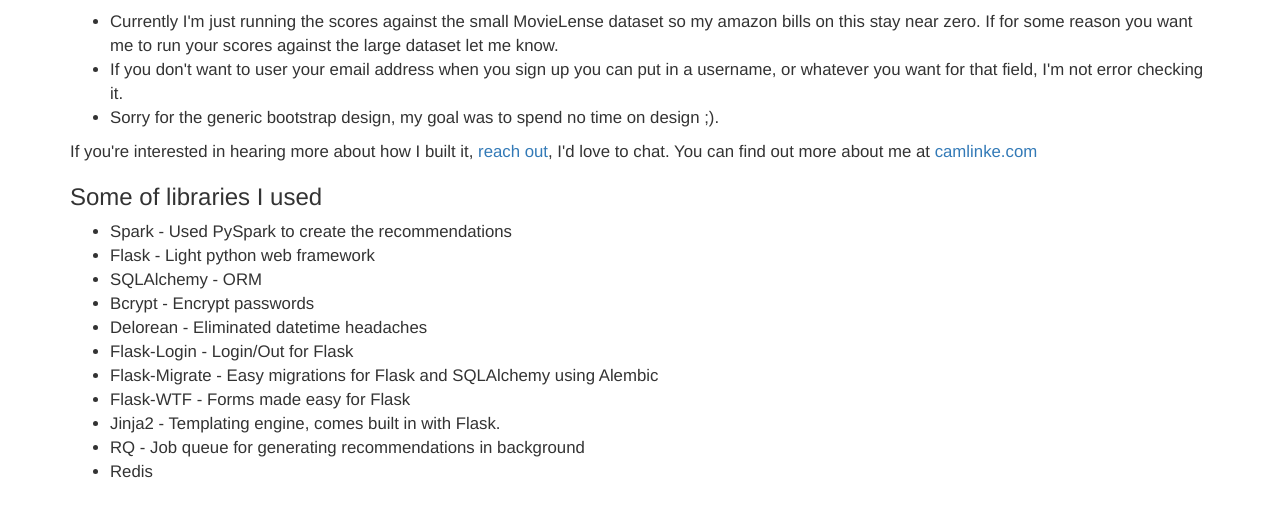
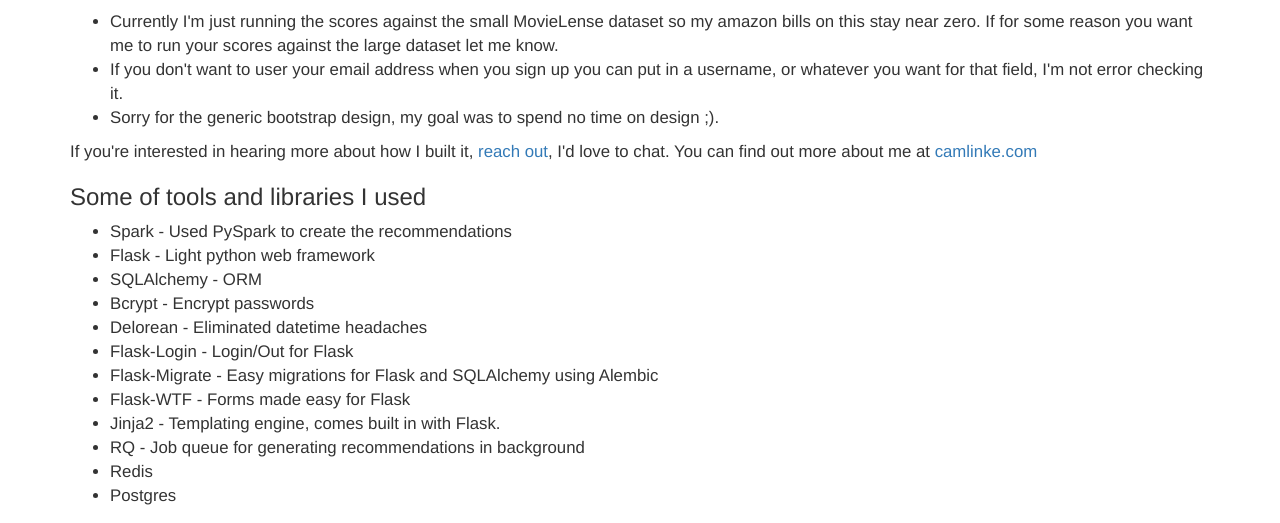
Before and after one commit to camlinke/movie-recommender, a Flask app: page / in a window 1280 px wide. Shown: the part 277-800 px from the top of the page. Run offline with Flask 2, Linux system fonts and the light colour scheme; some libraries are stand-ins or nearby versions.

Commit message:
updated home page

```diff
--- a/app/templates/home.html
+++ b/app/templates/home.html
@@ -16,7 +16,7 @@
                 <p>
                     If you're interested in hearing more about how I built it, <a href="mailto:cam.linke@gmail.com">reach out</a>, I'd love to chat. You can find out more about me at <a href="http://camlinke.com">camlinke.com</a>
                 </p>
-                <h3>Some of libraries I used</h3>
+                <h3>Some of tools and libraries I used</h3>
                 <ul>
                     <li>Spark - Used PySpark to create the recommendations</li>
                     <li>Flask - Light python web framework</li>
@@ -29,6 +29,7 @@
                     <li>Jinja2 - Templating engine, comes built in with Flask.</li>
                     <li>RQ - Job queue for generating recommendations in background</li>
                     <li>Redis</li>
+                    <li>Postgres</li>
                 </ul>
             </div>
         </div>
```
